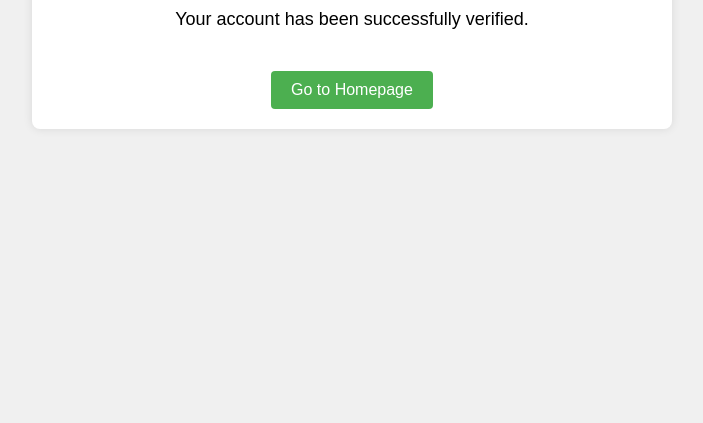
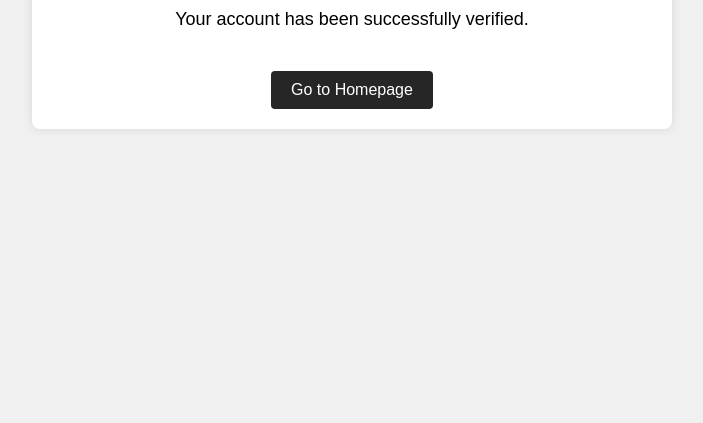
Before and after one commit to zainjafri4/E-Commerce-Node-Js, a website: page static/account_verified.html in a window 1280 px wide. Shown: the part 377-800 px from the top of the page, without its empty margins (288-991 px from the left). Drawn offline with Linux system fonts and the light colour scheme.

Commit message:
feat: button color on static page changed

```diff
--- a/static/account_verified.html
+++ b/static/account_verified.html
@@ -38,7 +38,7 @@
         display: inline-block;
         padding: 10px 20px;
         margin-top: 20px;
-        background-color: #4caf50;
+        background-color: rgb(38 38 38);
         color: #fff;
         text-decoration: none;
         border-radius: 4px;
@@ -46,7 +46,7 @@
       }
 
       .btn:hover {
-        background-color: #45a049;
+        background-color: rgb(38 38 38);
       }
     </style>
   </head>
```
